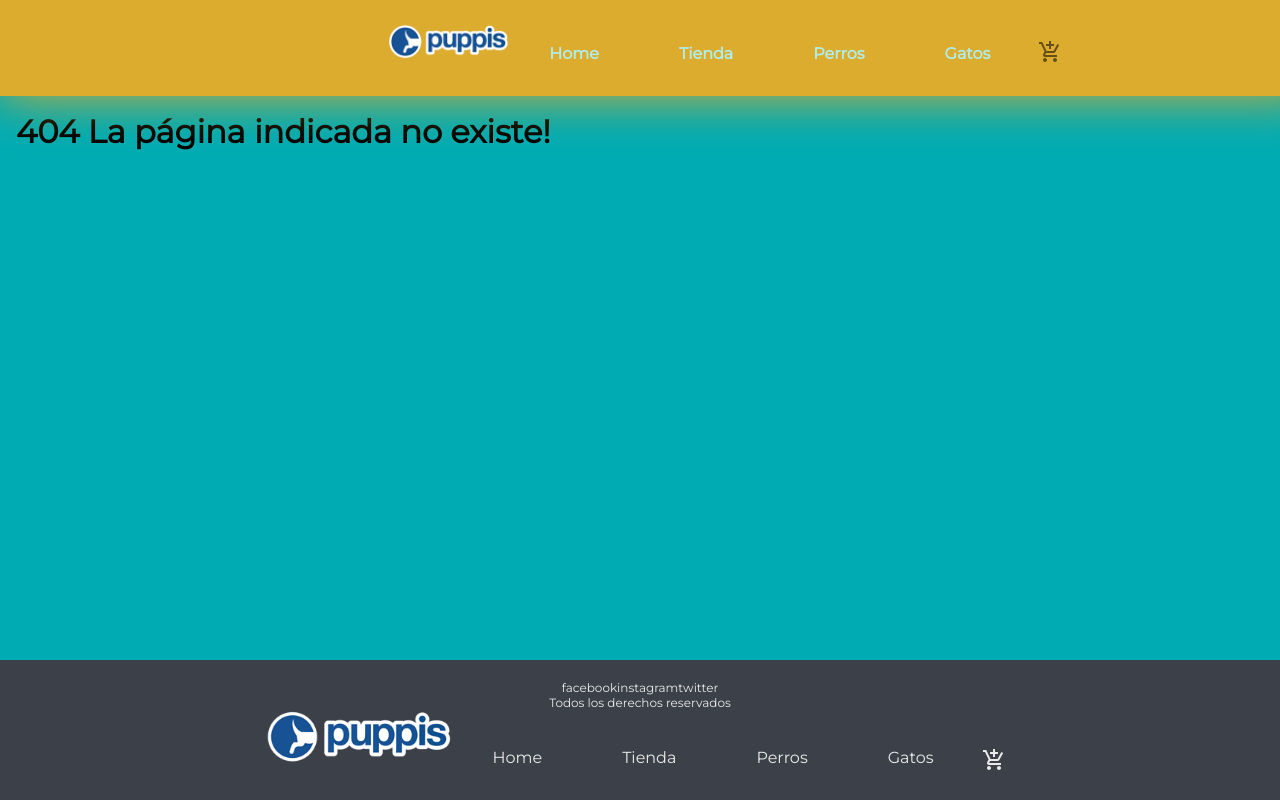
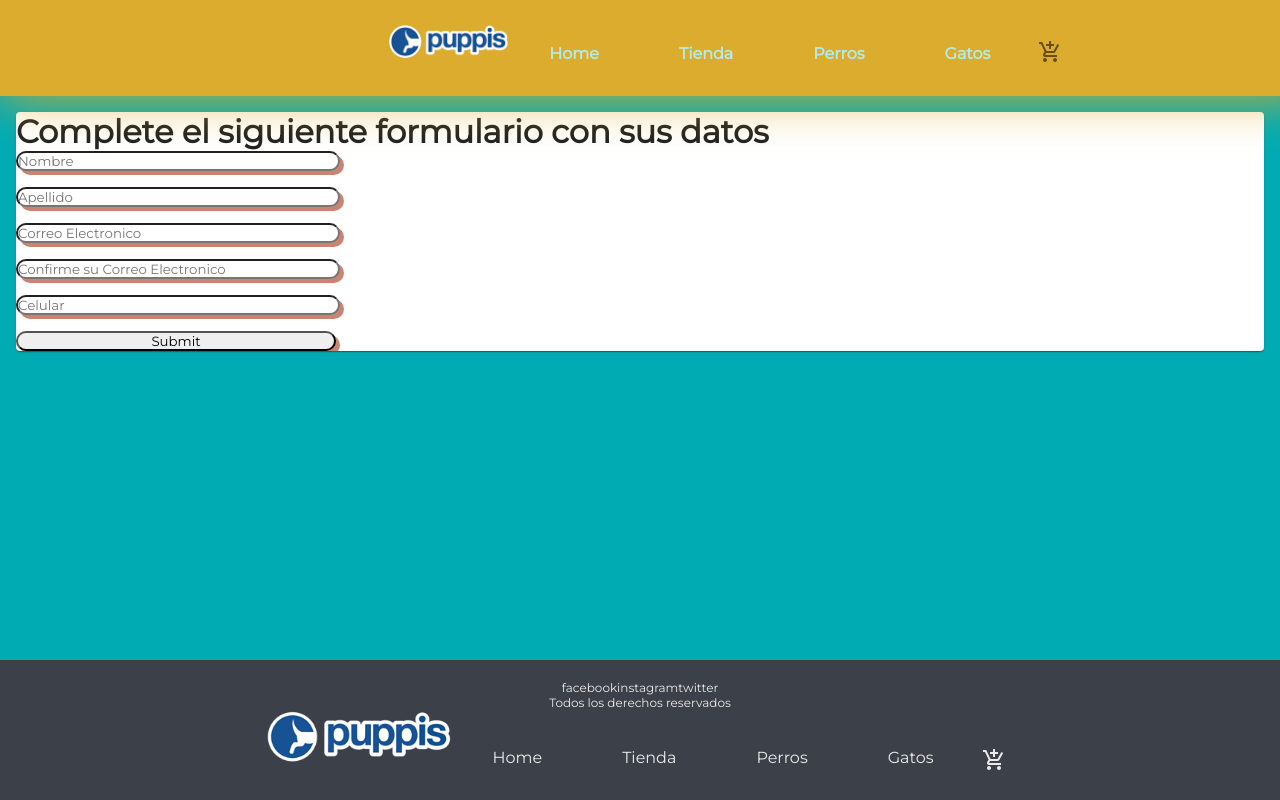
Before and after one commit to juanpguirao/JuanPabloGuiraoReact34790, a React (Create React App) app: page /carrito/compra/form in a window 1280 px wide. Before the commit this address had no page. Shown: the top 800 px of the page. Built offline with nearby package versions, Linux system fonts and the light colour scheme.

Commit message:
arreglos

```diff
--- a/package.json
+++ b/package.json
@@ -14,6 +14,7 @@
     "firebase": "^9.14.0",
     "react": "^18.2.0",
     "react-dom": "^18.2.0",
+    "react-hook-form": "^7.40.0",
     "react-router-dom": "^6.4.2",
     "react-scripts": "5.0.1",
     "react-toastify": "^9.1.1",
--- a/src/components/Products.js
+++ b/src/components/Products.js
@@ -17,7 +17,6 @@ export const getProducts = () => {
 		.catch((e) => {
 			toast.error(e)
 		})
-		console.log(pedidoDB)
 	return pedidoDB
 
 }
--- a/src/components/headerfooter/NavBar.js
+++ b/src/components/headerfooter/NavBar.js
@@ -6,8 +6,8 @@ import CartWidget from "./CartWidget";
 const Nav =()=>{
     return(
         <nav>
-                <img src="/img/logo_puppis_250x72.png" alt="puppis logo"></img>
-                <NavLink className="nav__link link" to="/home">Home</NavLink>
+                <NavLink to="/">  <img src="/img/logo_puppis_250x72.png" alt="puppis logo"></img></NavLink>
+                <NavLink className="nav__link link" to="/">Home</NavLink>
                 <NavLink className="nav__link link" to="/productos">Tienda</NavLink>
                 <NavLink className="nav__link link" to="/productos/Perros">Perros</NavLink>
                 <NavLink className="nav__link link" to="/productos/Gatos">Gatos</NavLink>
--- a/src/components/main/Carrito.js
+++ b/src/components/main/Carrito.js
@@ -1,25 +1,17 @@
 import React from 'react'
-import CloseIcon from '@mui/icons-material/Close';
 import ArrowDropUpIcon from '@mui/icons-material/ArrowDropUp';
 import ArrowDropDownIcon from '@mui/icons-material/ArrowDropDown';
 import DeleteIcon from '@mui/icons-material/Delete';
 import { NavLink } from 'react-router-dom';
 import { Button } from '@mui/material';
 import { useCustomProvider } from './CustomProvider';
-
+import { Form } from '../pages/Form';
 
 export const Carrito = () => {
   const value = useCustomProvider()
-  const [menu, setMenu] = value.menu
   const carrito = value.productos
   const { borrarProducto, calculoPrecio, vaciarCarrito, total, removerProducto, agregaProdUnidad } = useCustomProvider()
-
-  const menuFalse = () => {
-    setMenu(false)
-  }
-
-  const show = menu ? "carrito__padre show" : "carrito__padre"
-  const show__dos = menu ? "carrito show" : "carrito"
+  console.log(value.productos)
 
   const removeProducto = id => {
     borrarProducto(id)
@@ -37,23 +29,15 @@ export const Carrito = () => {
 
 
   return (
-    <div className={show}>
-      <div className={show__dos}>
-        <div onClick={menuFalse}>
-          <CloseIcon className='carrito__close'></CloseIcon>
-        </div>
-        <h2>Este es su carrito </h2>
-
-
+    <>
     <div className='carrito__center'>
 
-          {
-            carrito.length === 0 ? <h2 className="titulo__error">Carrito Vacio</h2> :
-              carrito.map((producto) => (<div key={producto.id}>
+      {carrito.length === 0 ? <h2 className="titulo__error">Carrito Vacio</h2> : carrito.map((producto) => (
+        <div className='carrito__card' key={producto.id}>
             <div className='carrito__item'>
-                  <img src={producto.imagen} alt={producto.nombre}></img>
-                  <h3>{producto.nombre}</h3>
-                  <p className='precio__producto'>$ {producto.precio}</p>
+              <img className='card__img' src={producto.image} alt={producto.nombre}></img>
+              <h3>{producto.title}</h3>
+              <p className='precio__producto'>$ {producto.price}</p>
               <div >
                 <ArrowDropUpIcon fontSize="large" className='flechas__cantidad' onClick={() => addProdByUnit(producto.id)} />
                 <p className='cantidad__producto'>{producto.cantidad}</p>
@@ -67,17 +51,16 @@ export const Carrito = () => {
         }
       <div className='carrito__footer'>
         {carrito.length === 0 ? null : <>
-              <h3>Total: $ {total}</h3>
+          <h3>Total: ${total}</h3>
           <NavLink
-                to="./compra" onClick={menuFalse}> <Button color="success" className='btn'>Comprar</Button></NavLink>
+            to="./compra" > <Button color="success" className='btn'>Comprar</Button></NavLink>
           <NavLink to="./productos"><Button color="success" className='btn' onClick={vaciarCarrito}>Vaciar Carrito</Button></NavLink>
         </>
         }
 
       </div>
     </div>
-      </div>
-    </div>
+  </>
+)
 
-  )
 };
--- a/src/components/main/Main.js
+++ b/src/components/main/Main.js
@@ -4,16 +4,20 @@ import Home from "../pages/Home"
 import {Carrito} from "./Carrito"
 import ItemListContainer from "./ItemListContainer"
 import ItemDetailContainer from "./ItemDetailContainer"
+import Compra  from "../pages/Compra"
+import Form  from "../pages/Form"
 
 const Main=()=>{
     return(
         <main>
             <Routes>
-                <Route path='/home' element={<Home/>}/>
+                <Route path='/' element={<Home/>}/>
                 <Route path="/productos" element={<ItemListContainer/>}/>
                 <Route path="/productos/:categoria"  element={<ItemListContainer/>}/>
                 <Route path="/item/:id" element={<ItemDetailContainer/>}/>
                 <Route path='/carrito' element={<Carrito/>}/>
+                <Route path='/carrito/compra' element={<Compra />} />
+                <Route path='/carrito/compra/form' element={<Form />} />
                 <Route path='*' element={<h1>404 La página indicada no existe!</h1>}/>
             </Routes>
         </main>
--- /dev/null
+++ b/src/components/pages/Compra.js
@@ -0,0 +1,36 @@
+import React from 'react'
+import { useCustomProvider } from '../main/CustomProvider'
+import { Card, Container } from '@mui/material'
+import { Form } from './Form'
+
+function Compra() {
+	const value = useCustomProvider()
+	const carrito = value.productos
+	const total = value.total
+
+	return (
+		<Container maxWidth="md">
+			<Card>
+				{
+					carrito.map((producto) => (
+						<div key={producto.id}>
+
+							<div>
+								<img src={producto.image} alt={producto.title}></img>
+								<h3>{producto.title}</h3>
+								<p >Cantidad: {producto.cantidad}</p>
+								<p>$ {producto.cantidad * producto.price}</p>
+
+							</div>
+						</div>
+					)
+					)}
+				<div>
+					<h2>Total: $ {total} </h2>
+				</div>
+			</Card>
+            <Form/>
+		</Container>
+	)
+}
+export default Compra
--- /dev/null
+++ b/src/components/pages/Form.js
@@ -0,0 +1,114 @@
+import { Card, } from '@mui/material'
+import { addDoc, collection, serverTimestamp } from 'firebase/firestore'
+import React, { useState } from 'react'
+import { useForm } from 'react-hook-form'
+import { NavLink } from 'react-router-dom'
+import { toast } from 'react-toastify'
+import { useCustomProvider } from '../main/CustomProvider'
+import { db } from '../firebase'
+
+export const Form = () => {
+
+	const { register, formState: { errors }, handleSubmit, getValues } = useForm();
+	const { productos, total, vaciarCarrito } = useCustomProvider()
+	const [nroOrden, setNroOrden] = useState(false)
+	const [id, setId] = useState("")
+
+
+	const onSubmit = (data, e) => {
+
+		function getRandom() {
+			return Math.trunc(Math.random() * 10000) * 100;
+		}
+		const pedido = {
+			usuario: {
+				nombre: data.nombre,
+				telefono: data.telefono,
+				mail: data.mail
+			},
+			products: productos,
+			total: total,
+			date: serverTimestamp(),
+			nroOrden: getRandom(),
+		}
+
+		const comprasCollection = collection(db, "compras")
+		const consulta = addDoc(comprasCollection, pedido)
+
+		consulta
+			.then((docRef) => {
+				setNroOrden(pedido.nroOrden)
+				setId(docRef.id)
+			})
+			.catch((error) => {
+				toast.error(error)
+			})
+
+		vaciarCarrito()
+		e.target.reset();
+	}
+
+	return (
+		<>
+    			<Card>
+                <h1>Complete el siguiente  formulario con sus  datos</h1>
+				<form onSubmit={handleSubmit(onSubmit)}>
+					<div className='input__form'>
+						<input {...register("nombre", { required: true })}
+							placeholder='Nombre' />
+						{errors.nombre?.type === "required" && <p>ESTE CAMPO ES REQUERIDO</p>}
+					</div>
+					<div className='input__form'>
+						<input {...register("apellido", { required: true })}
+							placeholder='Apellido' />
+						{errors.apellido?.type === "required" && <p>ESTE CAMPO ES REQUERIDO</p>}
+					</div>
+					<div className='input__form'>
+						<input {...register("mail", {
+							required: true,
+							pattern: /^[A-Z0-9._%+-]+@[A-Z0-9.-]+\.[A-Z]{2,4}$/i
+						})}
+							placeholder='Correo Electronico' />
+						{errors.mail?.type === "required" && <p>ESTE CAMPO ES REQUERIDO</p>}
+						{errors.mail?.type === "pattern" && <p>FORMATO INCORRECTO</p>}
+					</div>
+					<div className='input__form'>
+						<input {...register("confemail", {
+							required: true,
+							pattern: /^[A-Z0-9._%+-]+@[A-Z0-9.-]+\.[A-Z]{2,4}$/i,
+							validate: (value) => value === getValues("mail")
+						})}
+							placeholder='Confirme su Correo Electronico' />
+						{errors.confemail?.type === "required" && <p>ESTE CAMPO ES REQUERIDO</p>}
+						{errors.confemail?.type === "pattern" && <p>FORMATO INCORRECTO</p>}
+						{errors.confemail?.type === "validate" && <p>LOS CORREOS NO COINCIDEN</p>}
+					</div>
+					<div className='input__form'>
+						<input {...register("telefono", {
+							required: true,
+							maxLength: 11,
+							minLength: 8,
+							valueAsNumber: true
+						})}
+							placeholder='Celular' />
+						{errors.telefono?.type === "required" && <p>ESTE CAMPO ES REQUERIDO</p>}
+						{errors.telefono?.type === "maxLength" && <p>VERIFIQUE EL NUMERO INGRESADO</p>}
+						{errors.telefono?.type === "minLength" && <p>VERIFIQUE EL NUMERO INGRESADO</p>}
+						{errors.telefono === "valueAsNumber" && <p>VERIFIQUE EL NUMERO INGRESADO</p>}
+					</div>
+
+					<input className="btn" type="submit"/>
+
+				</form>
+			</Card>
+			<div>
+				{id ? <h1>Orden generada con exito, su compra fue registrada con el número: {nroOrden}</h1> : null}
+			</div>
+			<div>
+				{id ? <h3>Para seguir comprando haga click <NavLink to="../productos">aqui</NavLink></h3> : null}
+			</div>
+
+		</>
+	)
+}
+export default Form
--- a/src/scss/main.scss
+++ b/src/scss/main.scss
@@ -136,6 +136,7 @@ main{
 }
 
 .carrito__item {
+    background-color: $color5;
     display: grid;
     align-items: center;
     grid-template-columns: 1fr 2fr 1fr 1fr 1fr;
@@ -147,6 +148,7 @@ main{
 }
 
 .carrito__item div {
+    padding: 1rem;
     display: flex;
     flex-direction: column;
     align-items: center;
@@ -173,7 +175,7 @@ main{
 }
 
 .flechas__cantidad {
-    fill: #353f3b !important;
+    fill: $color6 !important;
     cursor: pointer;
     margin-top: .3rem;
 }
@@ -216,3 +218,23 @@ main{
     background-color: #0f5c39;
     color: white;
 }
+
+.remove__item{
+    cursor: pointer;
+    width: 60px;
+    height: 80px;
+    margin-top: 2rem;
+}
+.delete__item{
+    cursor: pointer;
+    width: 60px;
+    height: 80px;
+    margin-top: 2rem;
+}
+.input__form{
+    width: 100%;
+    border: none;
+    outline: none;
+    font-size: 1rem;
+    margin-bottom: 1rem;
+}
```
Also changed, not shown: 2 other files (tests, documents, lock files or other folders). Lines whose indentation alone changed are shown as unchanged.
